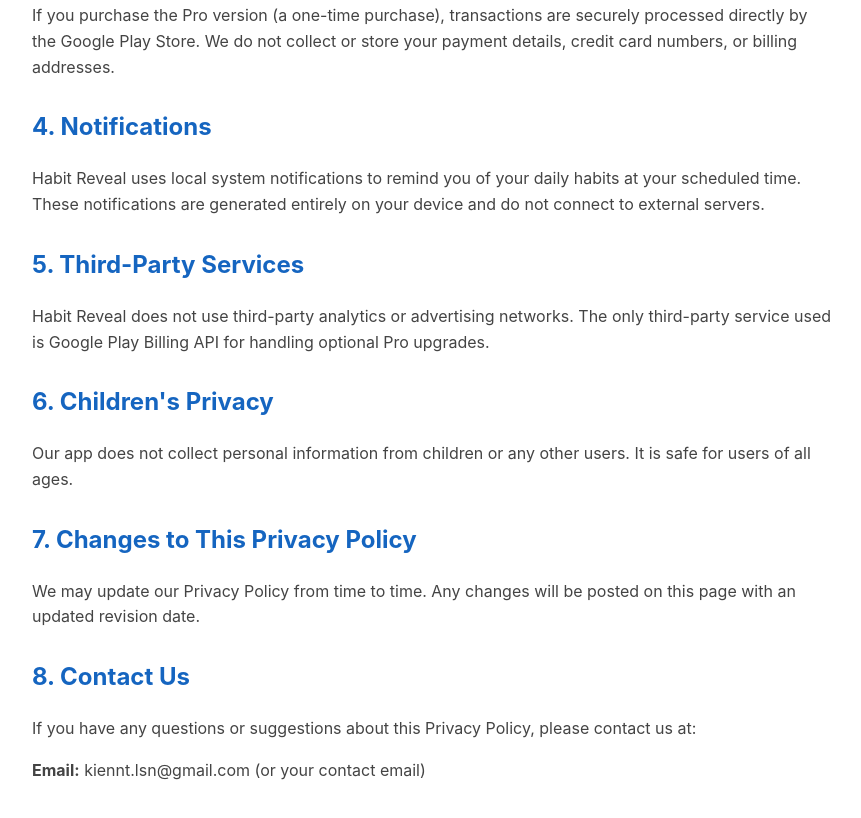
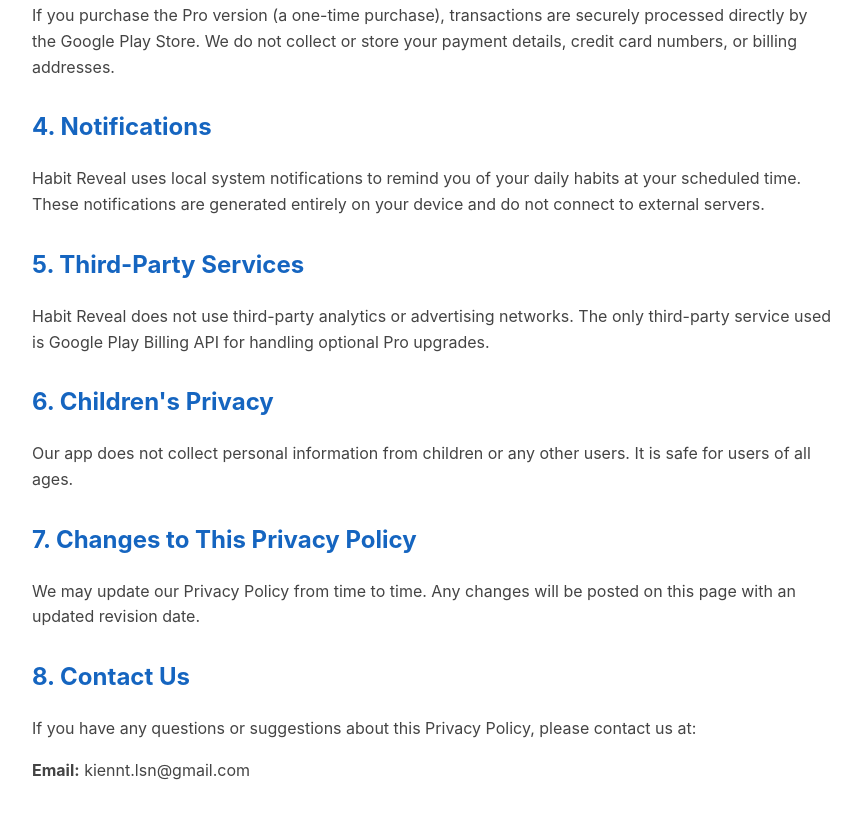
Before and after one commit to kienntlsn/habitreveal-privacy, a plain HTML site: page index.html in a window 1280 px wide. Shown: the part 691-1509 px from the top of the page, without its empty margins (208-1069 px from the left). Drawn offline with Linux system fonts and the light colour scheme.

Commit message:
Update index.html

```diff
--- a/index.html
+++ b/index.html
@@ -49,6 +49,6 @@
 
   <h2>8. Contact Us</h2>
   <p>If you have any questions or suggestions about this Privacy Policy, please contact us at:</p>
-  <p><strong>Email:</strong> kiennt.lsn@gmail.com (or your contact email)</p>
+  <p><strong>Email:</strong> kiennt.lsn@gmail.com </p>
 </body>
 </html>
```
